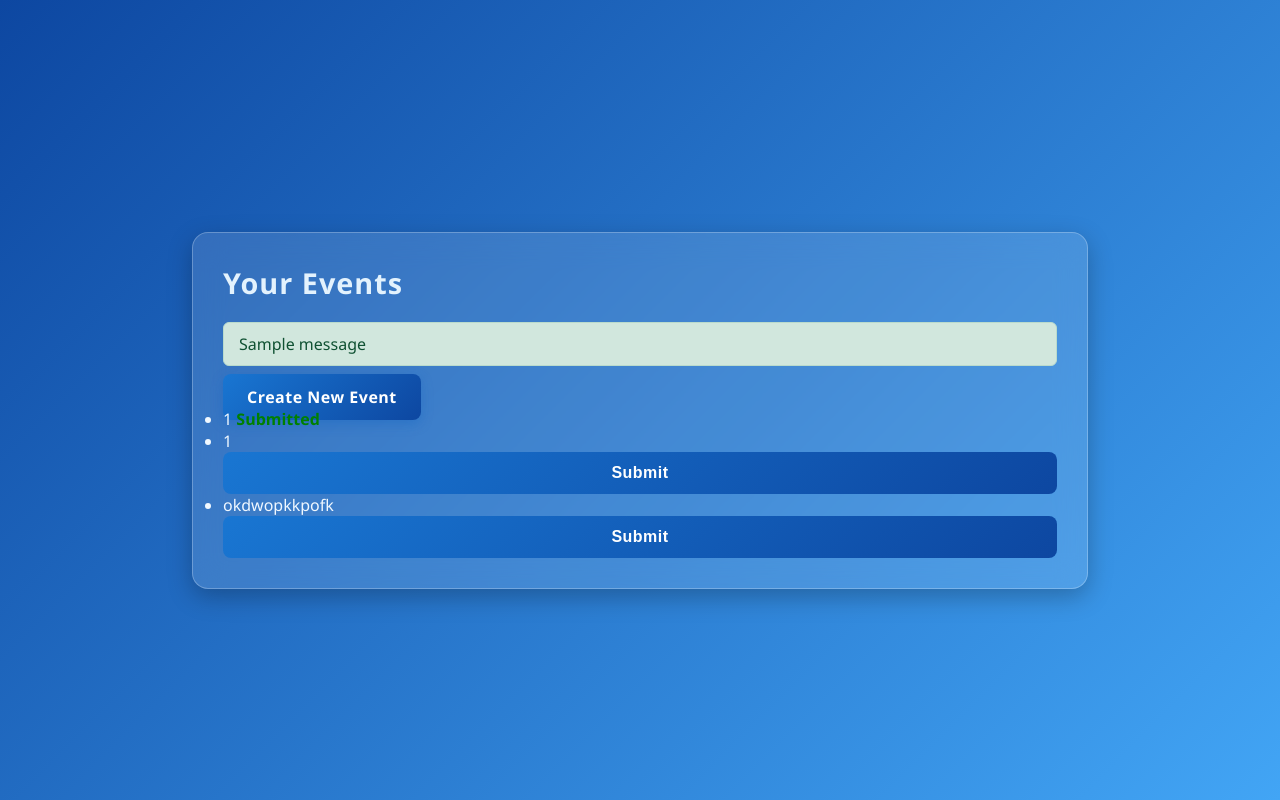
After one commit to NotSMX/Group-Sprint-3-Flask-App, a Flask app: page /eventlist in a window 1280 px wide. The commit adds this page. Run offline with Flask 3, Linux system fonts and the light colour scheme; a user stored in the database is signed in; tables that the repository leaves empty hold one stand-in row (values such as "Sample post"); one stand-in notice (Sample message) is shown.

Commit message:
Refactor submission to event model and add event management
Replaces the Submission model with an Event model throughout the codebase, moving event creation and listing to a new events blueprint. Adds routes and templates for creating and listing events, updates CSS for new event forms and lists, and updates navigation to use the new event features. Removes old submission logic and updates database relationships accordingly.

```diff
--- a/app.py
+++ b/app.py
@@ -1,13 +1,15 @@
-from flask import Flask, render_template, send_from_directory, request
+from flask import Flask, render_template, send_from_directory
+from flask_login import LoginManager
 from views import main_blueprint
-from flask_login import current_user, login_required, LoginManager
-from models import db, User, Submission, Session, Room
+from events import events_blueprint
+from models import db, User
 
 app = Flask(__name__)
 app.config['SQLALCHEMY_DATABASE_URI'] = 'sqlite:///clas_app.db'
 app.config["SECRET_KEY"] = "dev"
 app.config['SQLALCHEMY_TRACK_MODIFICATIONS'] = False
 app.register_blueprint(main_blueprint)
+app.register_blueprint(events_blueprint)
 
 db.init_app(app)
 
@@ -23,41 +25,6 @@ def load_user(user_id):
 def static_files(filename):
     return send_from_directory('static', filename)
 
-@app.route('/submission', methods=['POST'])
-@login_required
-def create_submission():
-    clas_type = request.form['clas_type']
-    format = request.form['format']
-    department = request.form['department']
-    course_number = request.form['course_number']
-    course_title = request.form['course_title']
-    num_entries = request.form.get('num_entries', type=int)
-    num_students = request.form.get('num_students', type=int)
-    session_title = request.form['session_title']
-    session_length = request.form['session_length']
-    individual_entry_length = request.form['individual_entry_length']
-    room_request = request.form.get('room_request', '')
-    special_request = request.form.get('special_request', '')
-
-    new_submission = Submission(
-        user_id=current_user.id,
-        clas_type=clas_type,
-        format=format,
-        department=department,
-        course_number=course_number,
-        course_title=course_title,
-        num_entries=num_entries,
-        num_students=num_students,
-        session_title=session_title,
-        session_length=session_length,
-        individual_entry_length=individual_entry_length,
-        room_request=room_request,
-        special_request=special_request
-    )
-
-    db.session.add(new_submission)
-    db.session.commit()
-
 if __name__ == '__main__':
     with app.app_context():
         db.create_all()  # Create database tables
--- /dev/null
+++ b/events.py
@@ -0,0 +1,81 @@
+from flask import Blueprint, request, render_template, flash, redirect, url_for, request
+from flask_login import login_required, current_user
+from models import db, Event, Session
+from datetime import time
+
+events_blueprint = Blueprint('events', __name__)
+
+@events_blueprint.route('/eventcreate', methods=['GET'])
+@login_required
+def eventcreate():
+    return render_template('eventcreate.html', user=current_user)
+
+@events_blueprint.route('/eventcreate', methods=['POST'])
+@login_required
+def create_event():
+    # Collect form data
+    clas_type = request.form['clas_type']
+    format = request.form['format']
+    department = request.form['department']
+    course_number = request.form['course_number']
+    course_title = request.form['course_title']
+    num_entries = request.form.get('num_entries', type=int)
+    num_students = request.form.get('num_students', type=int)
+    session_title = request.form['session_title']
+    session_length = request.form['session_length']
+    individual_entry_length = request.form['individual_entry_length']
+    room_request = request.form.get('room_request', '')
+    special_request = request.form.get('special_request', '')
+
+    # Create and save event
+    new_event = Event(
+        user_id=current_user.id,
+        clas_type=clas_type,
+        format=format,
+        department=department,
+        course_number=course_number,
+        course_title=course_title,
+        num_entries=num_entries,
+        num_students=num_students,
+        session_title=session_title,
+        session_length=session_length,
+        individual_entry_length=individual_entry_length,
+        room_request=room_request,
+        special_request=special_request
+    )
+
+    db.session.add(new_event)
+    db.session.commit()
+    return redirect(url_for('events.eventlist'))  # Redirect to list after creating
+
+@events_blueprint.route('/eventlist', methods=['GET'])
+@login_required
+def eventlist():
+    events = Event.query.filter_by(user_id=current_user.id).all()
+    return render_template('eventlist.html', user=current_user, events=events)
+
+@events_blueprint.route('/event/submit/<int:event_id>', methods=['POST'])
+@login_required
+def submit_event(event_id):
+    event = Event.query.get_or_404(event_id)
+
+    # Check if session already exists for this event
+    existing_session = Session.query.filter_by(submission_id=event.id).first()
+    if existing_session:
+        flash(f'Event "{event.session_title}" has already been submitted.')
+        return redirect(url_for('events.eventlist'))
+
+    # Create new session with placeholder values
+    new_session = Session(
+        user_id=current_user.id,
+        submission_id=event.id,
+        room_id=1,  # placeholder room ID
+        start_time=time(0, 0),  # placeholder start_time
+        end_time=time(1, 0)     # placeholder end_time
+    )
+
+    db.session.add(new_session)
+    db.session.commit()
+
+    flash(f'Event "{event.session_title}" submitted successfully!')
+    return redirect(url_for('events.eventlist'))
--- a/static/style.css
+++ b/static/style.css
@@ -181,32 +181,43 @@ button:active {
   border-color: #e3f2fd;
 }
 
-/* ==== FORM CONTAINER ==== */
-.event-submit-container {
-  background: rgba(255, 255, 255, 0.12);
-  backdrop-filter: blur(15px);
-  border: 1px solid rgba(255, 255, 255, 0.25);
-  border-radius: 16px;
-  padding: 40px 35px;
-  width: 60%;
-  box-shadow: 0 8px 25px rgba(0, 0, 0, 0.25);
-  text-align: center;
-  max-width: 75%;
+/* ==== EVENT CREATE FORM FIXES ==== */
+.event-create-container {
+  width: 50%;
+  max-width: 600px;
+  padding: 30px;
   overflow-y: auto;
-  max-height: 90vh;
-  margin-top: 20px;
+  max-height: 80vh; /* prevent extreme height and lag */
+  display: block; /* remove excessive flex and gap */
 }
 
-.event-submit-container form {
-  display: flex;
-  flex-direction: column;
+.event-create-container form {
+  display: block; /* lighter layout */
 }
 
-.event-submit-container form label {
-  font-size: 1em;
+.event-create-container form label {
+  margin-top: 10px;
+  display: block;
   color: #dce7f3;
-  margin-bottom: 5px;
-  text-align: left;
+}
+
+.event-create-container input,
+.event-create-container select {
+  margin-bottom: 12px;
+}
+
+/* Scrollbar tweaks for performance */
+::-webkit-scrollbar {
+  width: 8px;
+}
+
+::-webkit-scrollbar-track {
+  background: rgba(255, 255, 255, 0.1);
+}
+
+::-webkit-scrollbar-thumb {
+  background: #0d47a1;
+  border-radius: 4px;
 }
 
 /* Custom scrollbar */
@@ -301,3 +312,62 @@ option {
 option:hover {
   background-color: #1565c0;
 }
+
+/* ==== EVENT LIST TABLE ==== */
+.event-list-container {
+  background: rgba(255, 255, 255, 0.12);
+  backdrop-filter: blur(15px);
+  border: 1px solid rgba(255, 255, 255, 0.25);
+  border-radius: 16px;
+  padding: 30px;
+  width: 70%;
+  max-width: 95%;
+  box-shadow: 0 8px 25px rgba(0, 0, 0, 0.25);
+  margin-top: 20px;
+  overflow-x: auto;
+}
+
+.event-list-container h2 {
+  color: #e3f2fd;
+  margin-bottom: 20px;
+}
+
+.event-list-container table {
+  width: 100%;
+  border-collapse: collapse;
+  text-align: left;
+  font-size: 1em;
+}
+
+.event-list-container th,
+.event-list-container td {
+  padding: 12px 15px;
+  border-bottom: 1px solid rgba(255, 255, 255, 0.2);
+  color: #f0f8ff;
+}
+
+.event-list-container th {
+  background: rgba(0, 0, 0, 0.2);
+  font-weight: bold;
+}
+
+.event-list-container tr:hover {
+  background: rgba(255, 255, 255, 0.08);
+}
+
+.event-list-container .submit-btn {
+  padding: 6px 12px;
+  background: linear-gradient(135deg, #1976d2, #0d47a1);
+  color: #fff;
+  border: none;
+  border-radius: 6px;
+  font-weight: bold;
+  cursor: pointer;
+  transition: all 0.3s ease;
+}
+
+.event-list-container .submit-btn:hover {
+  background: linear-gradient(135deg, #42a5f5, #1565c0);
+  transform: translateY(-1px);
+  box-shadow: 0 2px 8px rgba(21, 101, 192, 0.3);
+}
--- /dev/null
+++ b/templates/eventlist.html
@@ -0,0 +1,45 @@
+<!DOCTYPE html>
+<html lang="en">
+<head>
+  <meta charset="UTF-8">
+  <title>Your Events</title>
+  <link rel="stylesheet" href="{{ url_for('static', filename='style.css') }}">
+</head>
+<body>
+    <div class="event-list-container">
+        <h2>Your Events</h2>
+            {% with messages = get_flashed_messages(with_categories=true) %}
+                {% if messages %}
+                    <div class="flash-messages">
+                    {% for category, message in messages %}
+                        <div class="alert alert-{{ category }}">{{ message }}</div>
+                    {% endfor %}
+                    </div>
+                {% endif %}
+        {% endwith %}
+        {% block content %}{% endblock %}
+
+        <a href="{{ url_for('events.eventcreate') }}" class="btn">Create New Event</a>
+
+        {% if events %}
+        <ul>
+        {% for event in events %}
+            <li>
+            {{ event.session_title }}
+            {% if event.session %}
+                <span style="color: green; font-weight: bold;">Submitted</span>
+            {% else %}
+                <form action="{{ url_for('events.submit_event', event_id=event.id) }}" method="post" style="display:inline;">
+                <button type="submit">Submit</button>
+                </form>
+            {% endif %}
+            </li>
+        {% endfor %}
+        </ul>
+        {% else %}
+        <p>You have not created any events.</p>
+        {% endif %}
+
+  </div>
+</body>
+</html>
--- a/templates/home.html
+++ b/templates/home.html
@@ -11,10 +11,8 @@
     <p>pick where you want to go.</p>
     <div class="button-group">
       <a class="btn" href="{{ url_for('main.schedule') }}">View Schedule</a>
-
-      {% if current_user.role in ['admin', 'faculty'] %}
-        <a class="btn" href="#">Create Event (Coming Soon)</a>
-      {% endif %}
+      <a class="btn" href="{{ url_for('events.eventcreate') }}">Create Event</a>
+      <a class="btn" href="{{ url_for('events.eventlist') }}">View Events</a>
     </div>
   </div>
 </body>
--- a/views.py
+++ b/views.py
@@ -65,8 +65,3 @@ def logout():
     logout_user()
     flash("You’ve been logged out.", "info")
     return redirect(url_for("main.login"))
-
-@main_blueprint.route('/submission')
-@login_required
-def submission():
-    return render_template('submission.html')
```
Also changed, not shown: models.py (+4 -4 lines), templates/eventcreate.html (renamed from templates/submission.html, +5 -5 lines), instance/clas_app.db.
